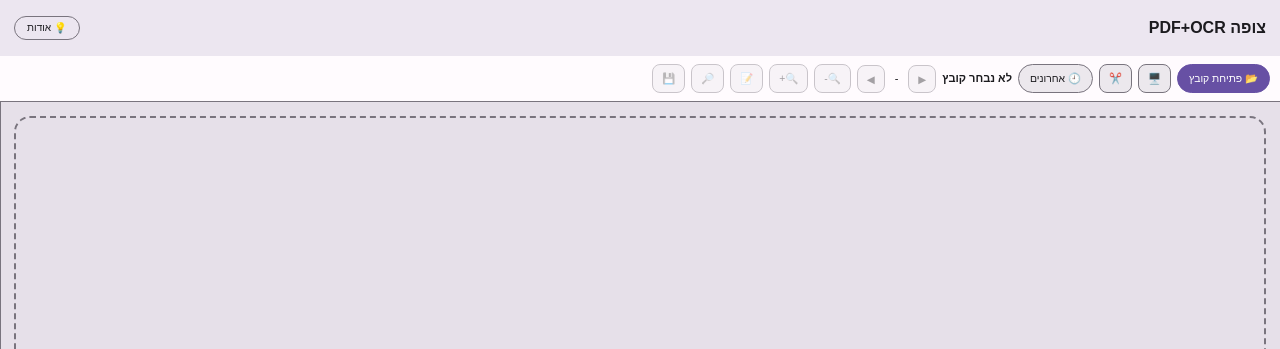
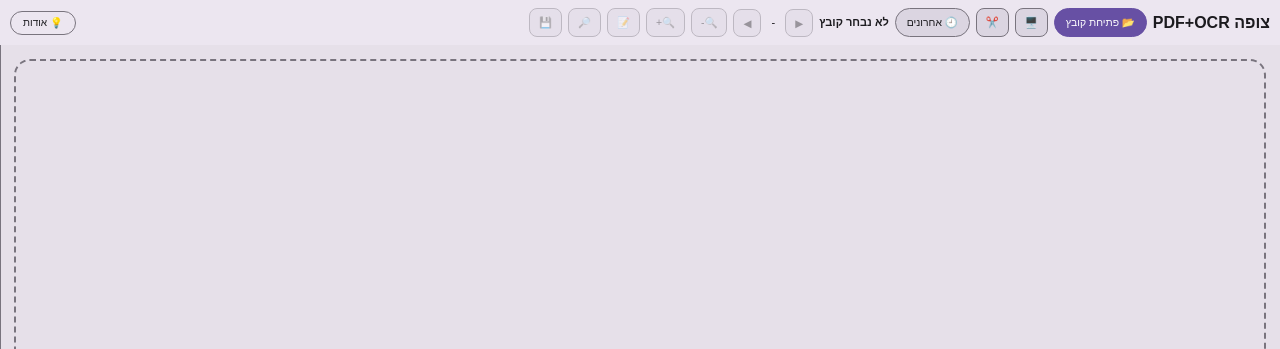
Before and after one commit to Hadabadra/pdf-viewer, a plain HTML site: page index.html in a window 1280 px wide. Shown: the top 349 px of the page. Drawn offline with Linux system fonts and the light colour scheme.

Commit message:
2.6.3 — אריזה

```diff
--- a/index.html
+++ b/index.html
@@ -30,20 +30,17 @@
     background:var(--color-surface);color:var(--color-on-surface);}
   #app{display:flex;flex-direction:column;height:100vh;width:100vw;overflow:hidden;}
 
-  /* פס כותרת קבוע - לפי DESIGN_GUIDE.md §"סרגל כותרת התוסף (Top Bar)" */
-  .topbar{display:flex;align-items:center;gap:10px;height:56px;padding:0 14px;
-    background:var(--color-surface-container-high);flex-shrink:0;}
+  /* פס כותרת + סרגל כלים ממוזגים לרצועה אחת - לפי בקשת המשתמש, לחסוך את שורת
+     הכותרת הנפרדת שהייתה מעל סרגל הכלים. אין עוד height קבוע: ברוחב צר זה
+     נשבר לכמה שורות בתוך אותה רצועה אחת, במקום שתי רצועות נפרדות. */
+  .topbar{display:flex;align-items:center;gap:6px;padding:8px 10px;
+    background:var(--color-surface-container-high);flex-shrink:0;flex-wrap:wrap;}
   .topbar h1{margin:0;font-size:calc(var(--font-size-base) + 3px);font-weight:600;
     color:var(--color-on-surface);white-space:nowrap;}
   .topbar .topbar-actions{margin-inline-start:auto;display:flex;gap:6px;}
-  @media (max-width:600px){ .topbar{height:44px;} }
-
-  #toolbar{display:flex;align-items:center;gap:6px;padding:8px 10px;
-    background:var(--color-surface);border-bottom:1px solid var(--color-outline);
-    flex-wrap:wrap;flex-shrink:0;}
+
   #toolbar .filename{font-weight:600;max-width:220px;white-space:nowrap;overflow:hidden;
     text-overflow:ellipsis;font-size:0.85em;}
-  #toolbar .spacer{flex:1;}
   #page-info{font-size:0.85em;white-space:nowrap;padding:0 4px;}
 
   button{font-family:var(--font-main);font-size:0.8em;border:1px solid var(--color-outline);
@@ -170,20 +167,8 @@
 <body>
 <div id="app">
 
-  <header class="topbar">
+  <header class="topbar" id="toolbar">
     <h1>צופה PDF+OCR</h1>
-    <div id="capture-armed-banner" title="עברו עכשיו לעמוד הרצוי באוצריא - הצילום יתבצע אוטומטית">
-      <span>📡 בעוד <span id="capture-countdown">5</span> ש'</span>
-      <button id="btn-capture-extend" class="secondary icon-only" title="עוד 5 שניות">+5</button>
-      <button id="btn-capture-now" class="primary icon-only" title="צלם מיד">📸</button>
-      <button id="btn-capture-arm-cancel" class="secondary icon-only" title="ביטול">✕</button>
-    </div>
-    <div class="topbar-actions">
-      <button id="about-toggle" class="secondary compact">💡 אודות</button>
-    </div>
-  </header>
-
-  <div id="toolbar">
     <button class="primary" id="btn-open">📂 פתיחת קובץ</button>
     <button id="btn-capture-select" class="icon-only" title="צלם ובחר כאן — פותח שיתוף מסך; אפשר לעבור בינתיים לעמוד אחר באוצריא ואז לחזור וללחוץ 'צלם עכשיו'">🖥️</button>
     <button id="btn-paste-extract" class="icon-only" title="הדבק גזרת מסך וחלץ — גזרו קודם עם כלי הגזירה של המערכת (למשל Win+Shift+S), ואז לחצו כאן - הגזרה תיטען ותיחלץ ממנה טקסט אוטומטית">✂️</button>
@@ -204,8 +189,16 @@
     <button id="btn-embedded-text" class="icon-only" disabled title="טקסט מוטבע">📝</button>
     <button id="btn-ocr" class="icon-only" disabled title="OCR לעמוד">🔎</button>
     <button id="btn-save-embedded" class="icon-only" disabled title="שמירה עם טקסט מוטבע — בתכנון: שמירת PDF עם הטקסט שזוהה ב-OCR מוטבע בו כשכבת טקסט נסתרת (PDF ניתן לחיפוש)">💾</button>
-    <div class="spacer"></div>
-  </div>
+    <div id="capture-armed-banner" title="עברו עכשיו לעמוד הרצוי באוצריא - הצילום יתבצע אוטומטית">
+      <span>📡 בעוד <span id="capture-countdown">5</span> ש'</span>
+      <button id="btn-capture-extend" class="secondary icon-only" title="עוד 5 שניות">+5</button>
+      <button id="btn-capture-now" class="primary icon-only" title="צלם מיד">📸</button>
+      <button id="btn-capture-arm-cancel" class="secondary icon-only" title="ביטול">✕</button>
+    </div>
+    <div class="topbar-actions">
+      <button id="about-toggle" class="secondary compact">💡 אודות</button>
+    </div>
+  </header>
 
   <div id="body">
     <div id="viewer-area">
@@ -232,6 +225,10 @@
   <div id="about-panel">
     <div class="whats-new-box">
       <h4>🆕 מה חדש</h4>
+      <span class="changelog-version">v2.6.3</span>
+      <ul>
+        <li>פס הכותרת וסרגל הכלים מוזגו לרצועה אחת - חוסך שורת כותרת נפרדת ומפנה עוד מקום למסך.</li>
+      </ul>
       <span class="changelog-version">v2.6.2</span>
       <ul>
         <li>פקדי הצילום עברו לרווח הפנוי שבסרגל העליון (ליד הכותרת), בלי להסתיר או להזיז שום כפתור בסרגל הכלים.</li>
```
Also changed, not shown: manifest.json, 1 other file.
